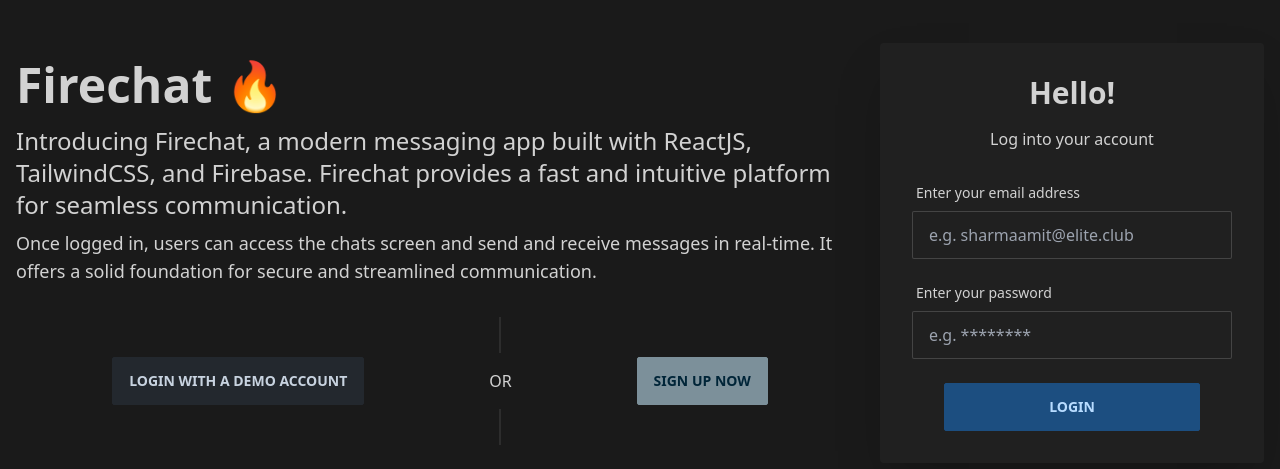
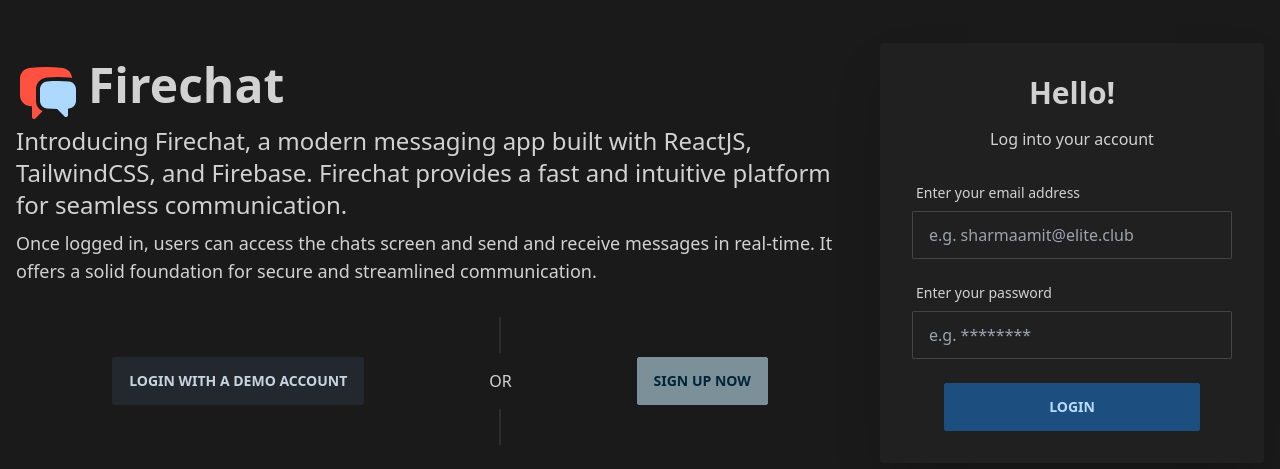
Before and after one commit to chinmaykunkikar/firechat, a React (Vite) app: page / in a window 1280 px wide. Shown: the part 147-616 px from the top of the page. Built offline with nearby package versions, Linux system fonts and the light colour scheme; no server answers.

Commit message:
chore(Landing): Add the Firechat logo to the page

```diff
--- /dev/null
+++ b/src/components/FirechatLogo.tsx
@@ -0,0 +1,18 @@
+export default function FirechatLogo() {
+  return (
+    <svg
+      xmlns="http://www.w3.org/2000/svg"
+      viewBox="0 0 24 24"
+      className="h-16 w-16"
+    >
+      <path
+        fill="#ff5040"
+        d="M4.913 2.658c2.075-.27 4.19-.408 6.337-.408 2.147 0 4.262.139 6.337.408 1.922.25 3.291 1.861 3.405 3.727a4.403 4.403 0 00-1.032-.211 50.89 50.89 0 00-8.42 0c-2.358.196-4.04 2.19-4.04 4.434v4.286a4.47 4.47 0 002.433 3.984L7.28 21.53A.75.75 0 016 21v-4.03a48.527 48.527 0 01-1.087-.128C2.905 16.58 1.5 14.833 1.5 12.862V6.638c0-1.97 1.405-3.718 3.413-3.979z"
+      />
+      <path
+        fill="#add9ff"
+        d="M15.75 7.5c-1.376 0-2.739.057-4.086.169C10.124 7.797 9 9.103 9 10.609v4.285c0 1.507 1.128 2.814 2.67 2.94 1.243.102 2.5.157 3.768.165l2.782 2.781a.75.75 0 001.28-.53v-2.39l.33-.026c1.542-.125 2.67-1.433 2.67-2.94v-4.286c0-1.505-1.125-2.811-2.664-2.94A49.392 49.392 0 0015.75 7.5z"
+      />
+    </svg>
+  );
+}
--- a/src/pages/Landing.tsx
+++ b/src/pages/Landing.tsx
@@ -1,5 +1,6 @@
 import { auth } from "@/firebase";
 import { AlertType, showAlert } from "@/utils/ShowAlert";
+import FirechatLogo from "@components/FirechatLogo";
 import Login from "@components/Login";
 import { signInWithEmailAndPassword } from "firebase/auth";
 import { useNavigate } from "react-router-dom";
@@ -30,7 +31,10 @@
       <div className="hero min-h-screen">
         <div className="hero-content flex-col gap-4 lg:flex-row">
           <div className="text-center lg:text-left">
-            <h1 className="mb-4 text-5xl font-bold">Firechat 🔥</h1>
+            <div className="flex items-center gap-2">
+              <FirechatLogo />
+              <h1 className="mb-4 text-5xl font-bold">Firechat</h1>
+            </div>
             <p className="mb-2 text-2xl">
               Introducing Firechat, a modern messaging app built with ReactJS,
               TailwindCSS, and Firebase. Firechat provides a fast and intuitive
```
Also changed, not shown: public/favicon.svg.
